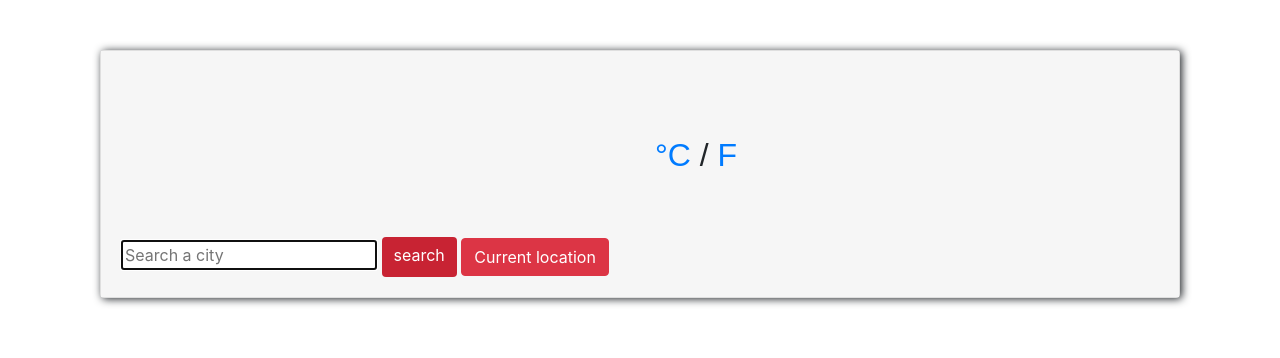
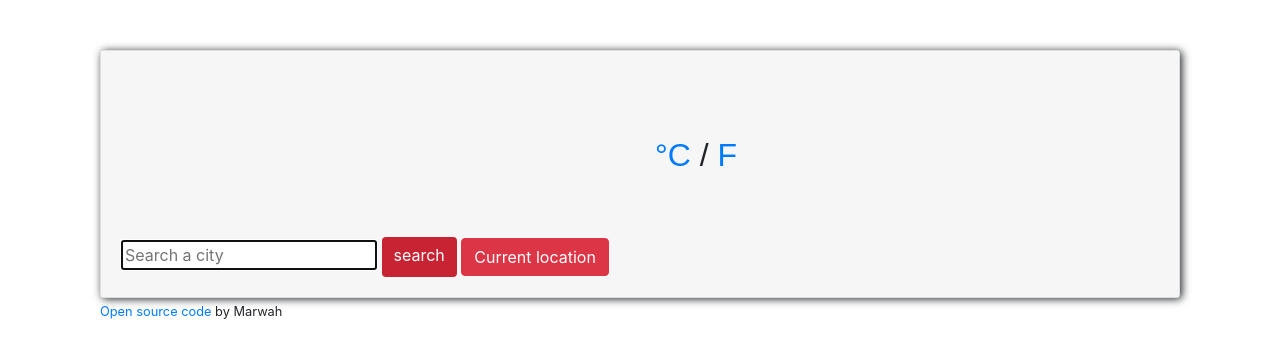
Before and after one commit to marwah20alshakhli/Vanilla-Weather-App, a plain HTML site: page index.html in a window 1280 px wide. Drawn offline with nearby package versions, Linux system fonts and the light colour scheme.

Commit message:
Added a small section and removed a div

```diff
--- a/css/stylesheet.css
+++ b/css/stylesheet.css
@@ -19,6 +19,10 @@
 
 span {
     font-size: 100px;
+}
+
+small{
+    margin: 15px;
 }
 
 #search-button {
--- a/index.html
+++ b/index.html
@@ -46,7 +46,9 @@
                 </div>
             </div>
         </div>
-    </div>
+        <small>
+            <a href="https://github.com/marwah20alshakhli/shecodes-plus-weather-app" target="_blank">Open source code</a> by Marwah
+        </small>
     </div>
     <script src="js/script.js"></script>
 </body>
```
